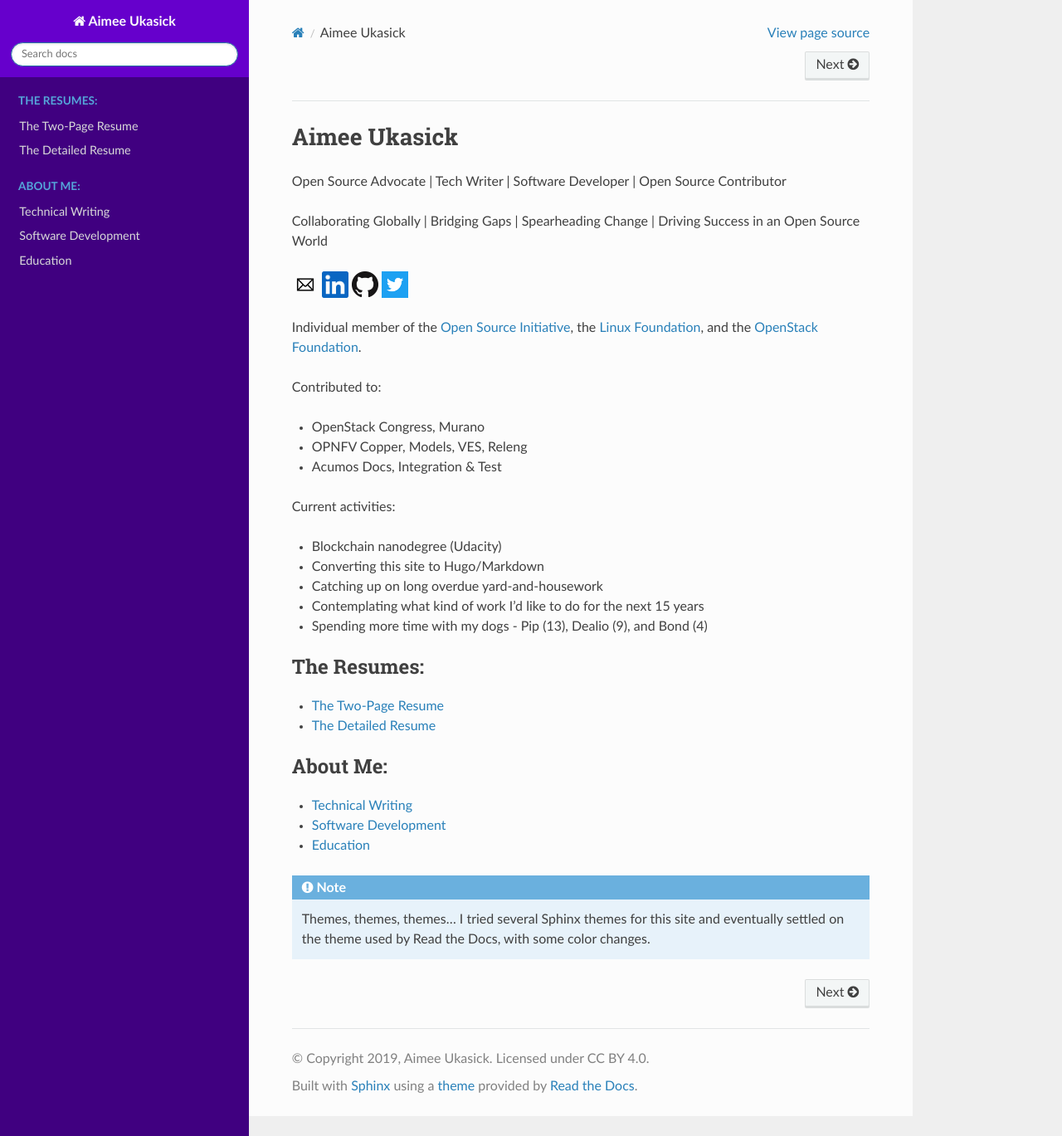
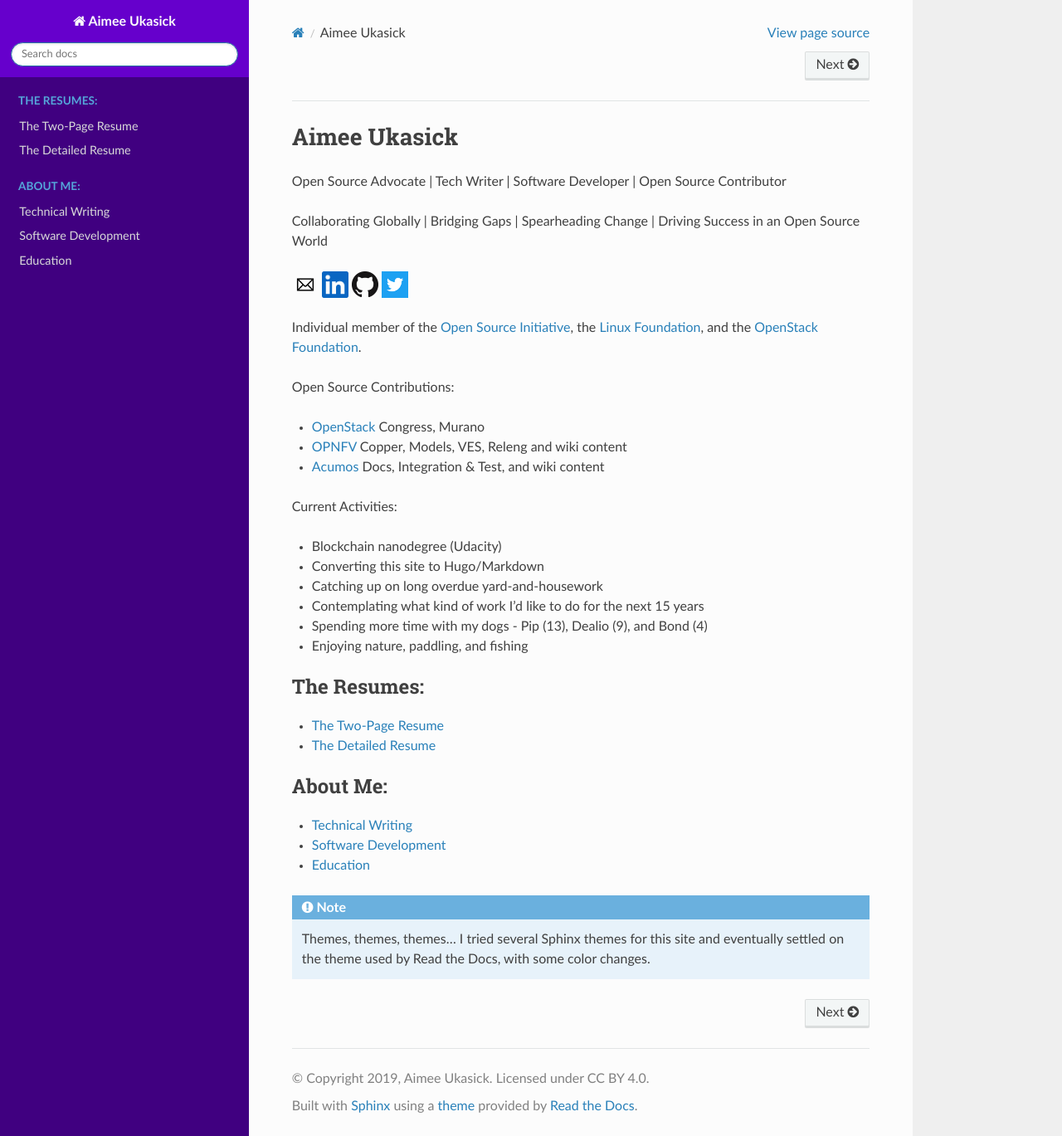
Before and after one commit to aimeeu/aimee-ukasick-resume, a Sphinx documentation site: the page built from docs/index.rst, in a window 1280 px wide and 1369 px high. Shown: the whole window at 83% size. Built offline with Sphinx 7.4.7 and the Read the Docs theme 2.0.0, drawn with Linux system fonts in a browser that asks for light colours.

Commit message:
add hyperlinks
Signed-off-by: Aimee Ukasick <aimeeu.opensource@gmail.com>

```diff
--- a/docs/index.rst
+++ b/docs/index.rst
@@ -29,19 +29,20 @@
 
 Individual member of the `Open Source Initiative <https://opensource.org/>`_, the `Linux Foundation <https://www.linuxfoundation.org/>`_, and the `OpenStack Foundation <https://www.openstack.org/foundation/>`_.
 
-Contributed to:
+Open Source Contributions:
 
-- OpenStack Congress, Murano
-- OPNFV Copper, Models, VES, Releng
-- Acumos Docs, Integration & Test
+- `OpenStack <https://www.openstack.org>`_ Congress, Murano
+- `OPNFV <https://www.opnfv.org/>`_ Copper, Models, VES, Releng and wiki content
+- `Acumos <https://www.acumos.org/>`_ Docs, Integration & Test, and wiki content
 
-Current activities:
+Current Activities:
 
 - Blockchain nanodegree (Udacity)
 - Converting this site to Hugo/Markdown
 - Catching up on long overdue yard-and-housework
 - Contemplating what kind of work I'd like to do for the next 15 years
 - Spending more time with my dogs - Pip (13), Dealio (9), and Bond (4)
+- Enjoying nature, paddling, and fishing
 
 .. toctree::
    :maxdepth: 1
```
